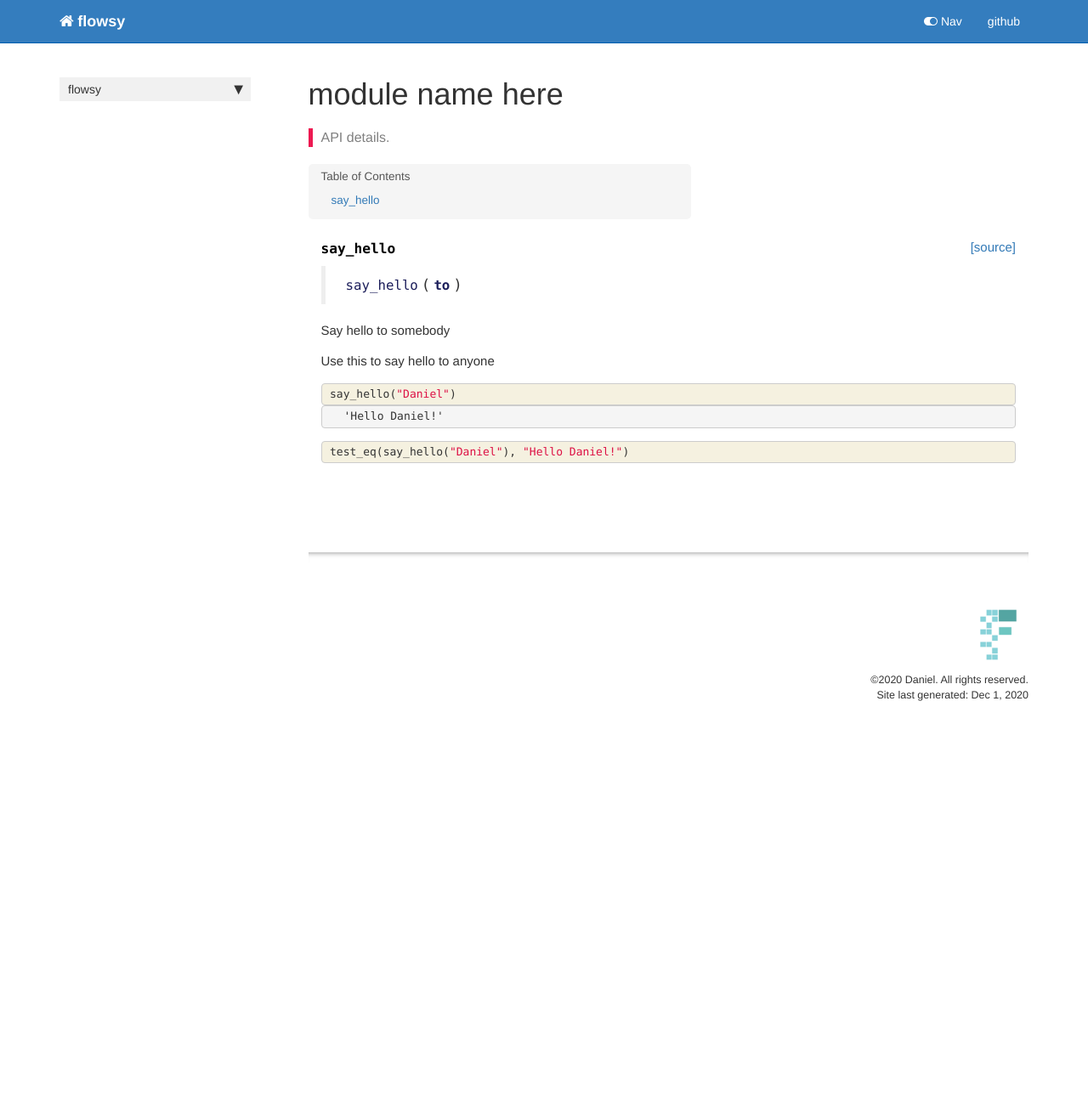
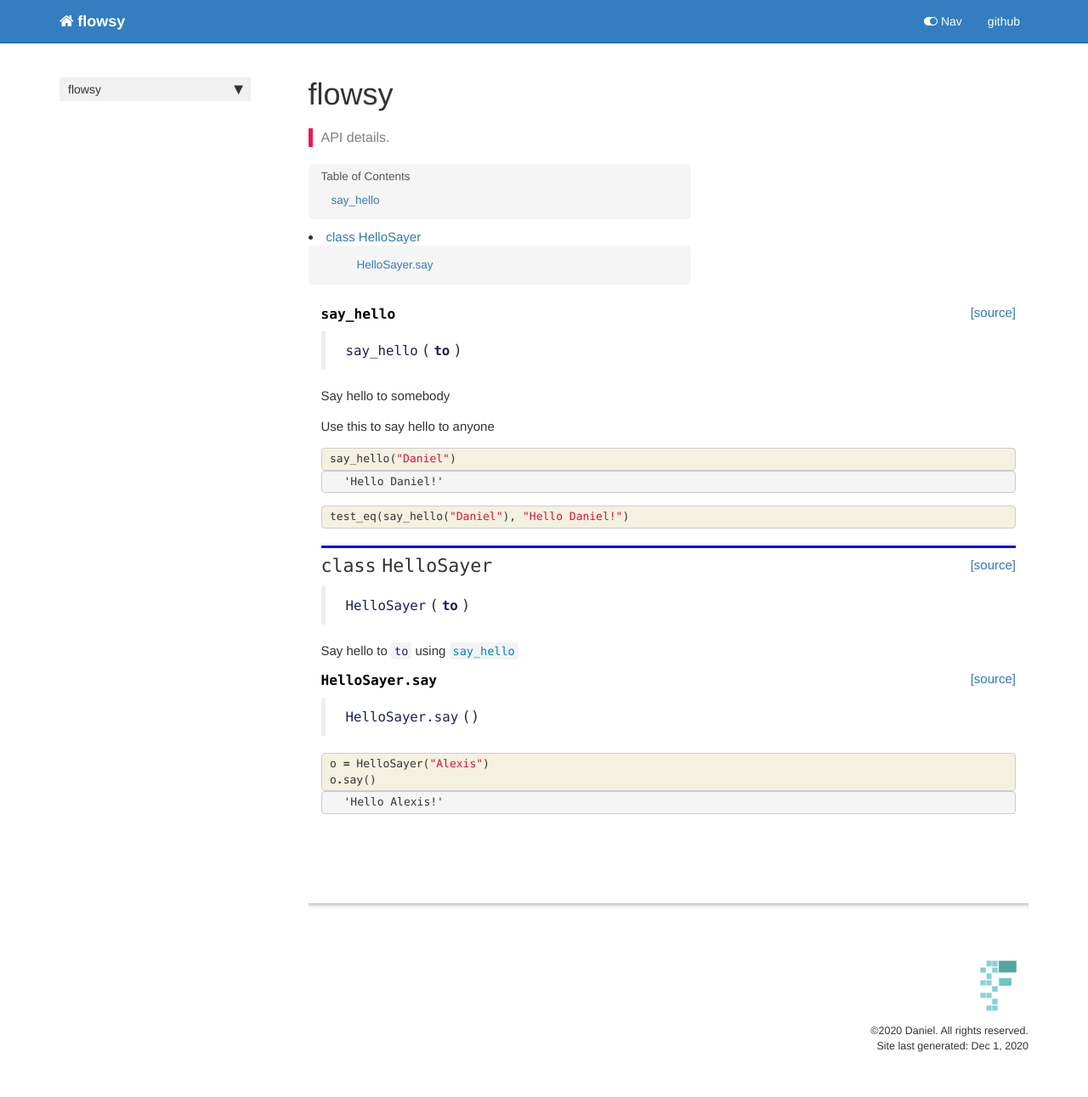
Before and after one commit to daniel-riffi/flowsy, a Jekyll site: the page built from docs/core.html, in a window 1280 px wide. Shown: the whole page at 85% size. Built offline with Jekyll 4.4.1, drawn with Linux system fonts in a browser that asks for light colours; nearby versions of some CDN libraries; comment, search, counter and statistics services are not loaded; before the commit the page ends 900 px from its top, so only the background shows below that.

Commit message:
second commit

```diff
--- a/docs/_data/sidebars/home_sidebar.yml
+++ b/docs/_data/sidebars/home_sidebar.yml
@@ -16,7 +16,7 @@
       title: index-checkpoint
       url: index-checkpoint.html
     - output: web,pdf
-      title: module name here
+      title: flowsy
       url: core.html
     output: web
     title: flowsy
--- a/docs/core.html
+++ b/docs/core.html
@@ -1,6 +1,6 @@
 ---
 
-title: module name here
+title: flowsy
 
 
 keywords: fastai
@@ -118,4 +118,94 @@
 </div>
     {% endraw %}
 
+    {% raw %}
+
+<div class="cell border-box-sizing code_cell rendered">
+
+<div class="output_wrapper">
+<div class="output">
+
+<div class="output_area">
+
+
+<div class="output_markdown rendered_html output_subarea ">
+<h2 id="HelloSayer" class="doc_header"><code>class</code> <code>HelloSayer</code><a href="https://github.com/daniel-riffi/flowsy/tree/master/flowsy/core.py#L11" class="source_link" style="float:right">[source]</a></h2><blockquote><p><code>HelloSayer</code>(<strong><code>to</code></strong>)</p>
+</blockquote>
+<p>Say hello to <code>to</code> using <a href="/flowsy/core.html#say_hello"><code>say_hello</code></a></p>
+
 </div>
+
+</div>
+
+</div>
+</div>
+
+</div>
+    {% endraw %}
+
+    {% raw %}
+
+<div class="cell border-box-sizing code_cell rendered">
+
+</div>
+    {% endraw %}
+
+    {% raw %}
+
+<div class="cell border-box-sizing code_cell rendered">
+
+<div class="output_wrapper">
+<div class="output">
+
+<div class="output_area">
+
+
+<div class="output_markdown rendered_html output_subarea ">
+<h4 id="HelloSayer.say" class="doc_header"><code>HelloSayer.say</code><a href="https://github.com/daniel-riffi/flowsy/tree/master/flowsy/core.py#L14" class="source_link" style="float:right">[source]</a></h4><blockquote><p><code>HelloSayer.say</code>()</p>
+</blockquote>
+
+</div>
+
+</div>
+
+</div>
+</div>
+
+</div>
+    {% endraw %}
+
+    {% raw %}
+
+<div class="cell border-box-sizing code_cell rendered">
+<div class="input">
+
+<div class="inner_cell">
+    <div class="input_area">
+<div class=" highlight hl-ipython3"><pre><span></span><span class="n">o</span> <span class="o">=</span> <span class="n">HelloSayer</span><span class="p">(</span><span class="s2">&quot;Alexis&quot;</span><span class="p">)</span>
+<span class="n">o</span><span class="o">.</span><span class="n">say</span><span class="p">()</span>
+</pre></div>
+
+    </div>
+</div>
+</div>
+
+<div class="output_wrapper">
+<div class="output">
+
+<div class="output_area">
+
+
+
+<div class="output_text output_subarea output_execute_result">
+<pre>&#39;Hello Alexis!&#39;</pre>
+</div>
+
+</div>
+
+</div>
+</div>
+
+</div>
+    {% endraw %}
+
+</div>
--- a/docs/sidebar.json
+++ b/docs/sidebar.json
@@ -3,6 +3,6 @@
     "Overview": "/",
     "core-checkpoint": "core-checkpoint.html",
     "index-checkpoint": "index-checkpoint.html",
-    "module name here": "core.html"
+    "flowsy": "core.html"
   }
 }
--- a/flowsy/_nbdev.py
+++ b/flowsy/_nbdev.py
@@ -2,7 +2,8 @@
 
 __all__ = ["index", "modules", "custom_doc_links", "git_url"]
 
-index = {"say_hello": "00_core.ipynb"}
+index = {"say_hello": "00_core.ipynb",
+         "HelloSayer": "00_core.ipynb"}
 
 modules = ["core.py"]
 
```
Also changed, not shown: flowsy/core.py (+7 -1 lines), 1 other file.
